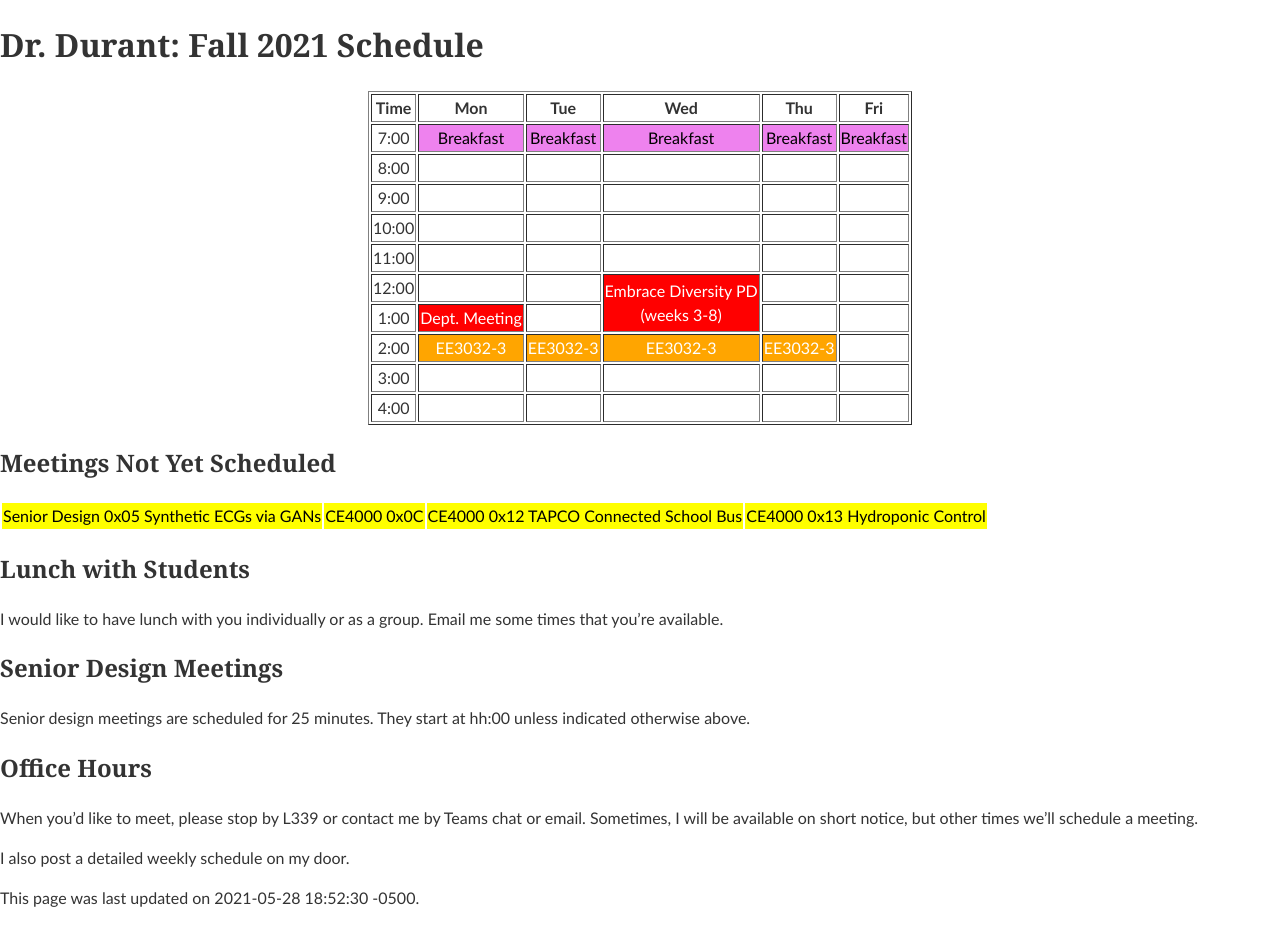
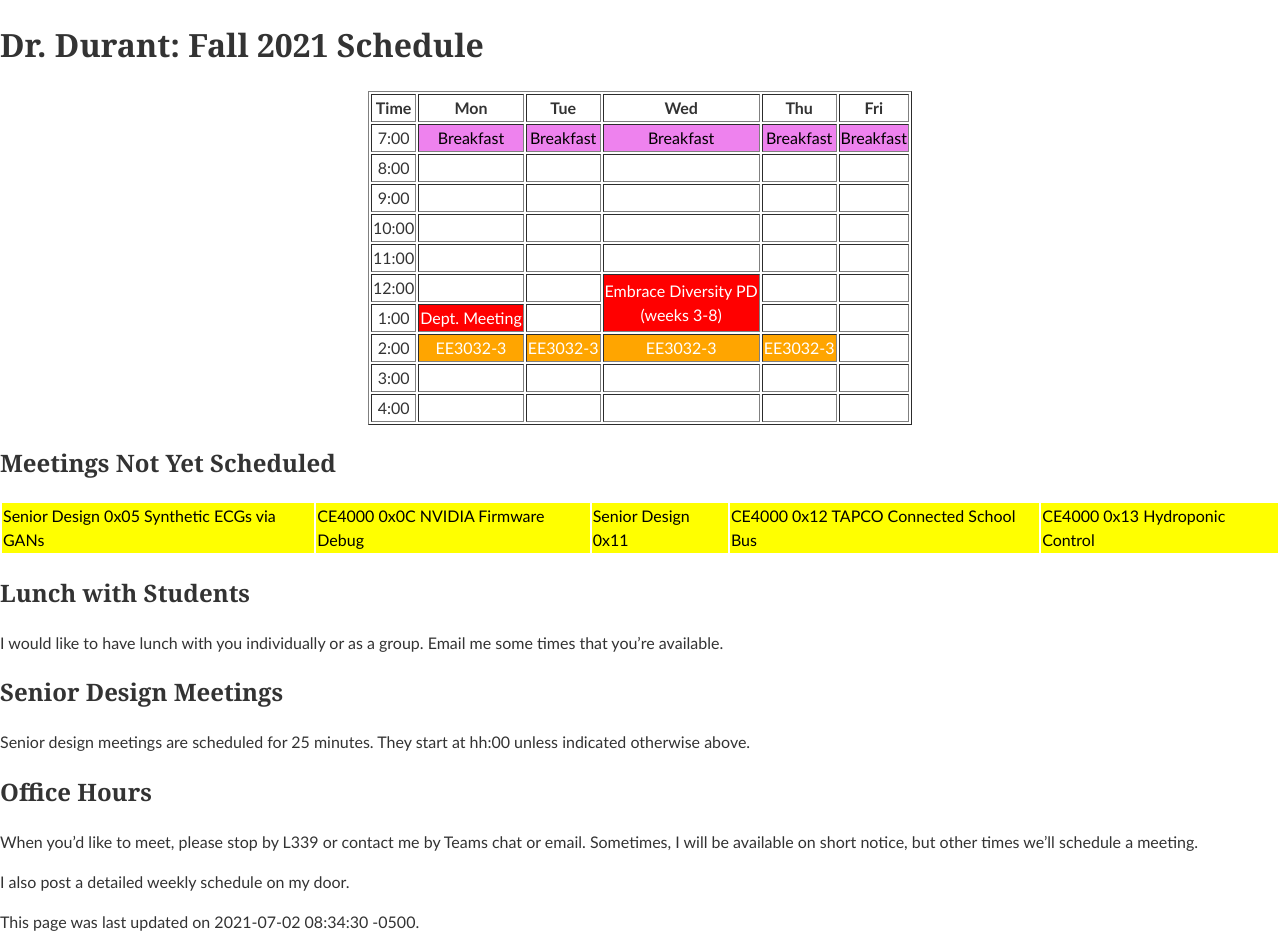
Before and after one commit to edurant/edurant.github.io, a Jekyll site: the page built from sched/f21.md, in a window 1280 px wide. Built offline with Jekyll 4.4.1, drawn with Linux system fonts in a browser that asks for light colours; before the commit the page ends 926 px from its top, so only the background shows below that.

Commit message:
+senior design team

```diff
--- a/sched/f21.md
+++ b/sched/f21.md
@@ -1,6 +1,6 @@
 ---
 title: "Dr. Durant: Fall 2021 Schedule"
-date: 2021-05-28 18:52:30 -0500
+date: 2021-07-02 08:34:30 -0500
 ---
 
 <style type="text/css">
@@ -31,7 +31,8 @@
 
 <table><tr>
 <td class="ce4000">Senior Design 0x05 Synthetic ECGs via GANs</td>
-<td class="ce4000">CE4000 0x0C</td>
+<td class="ce4000">CE4000 0x0C NVIDIA Firmware Debug</td>
+<td class="ce4000">Senior Design 0x11</td>
 <td class="ce4000">CE4000 0x12 TAPCO Connected School Bus</td>
 <td class="ce4000">CE4000 0x13 Hydroponic Control</td>
 </tr></table>
```
